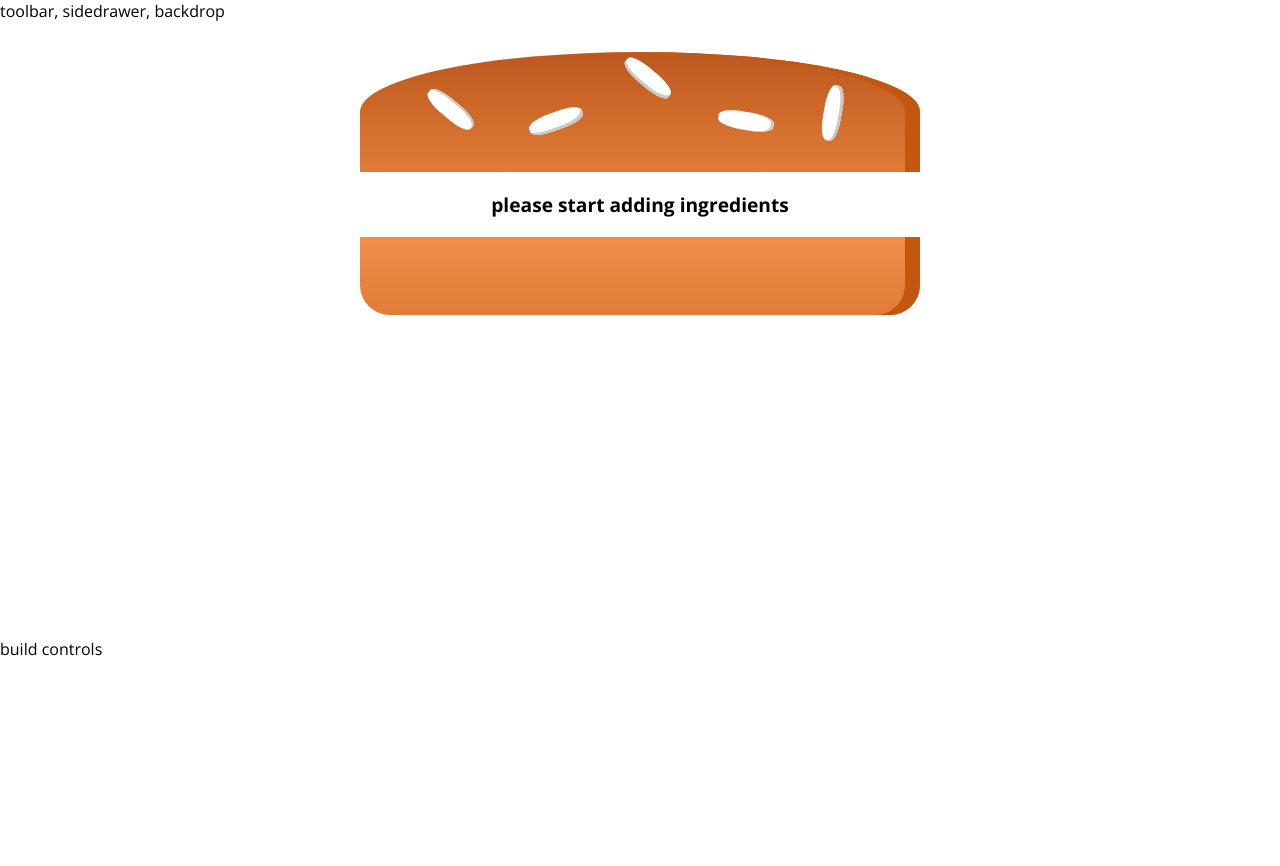
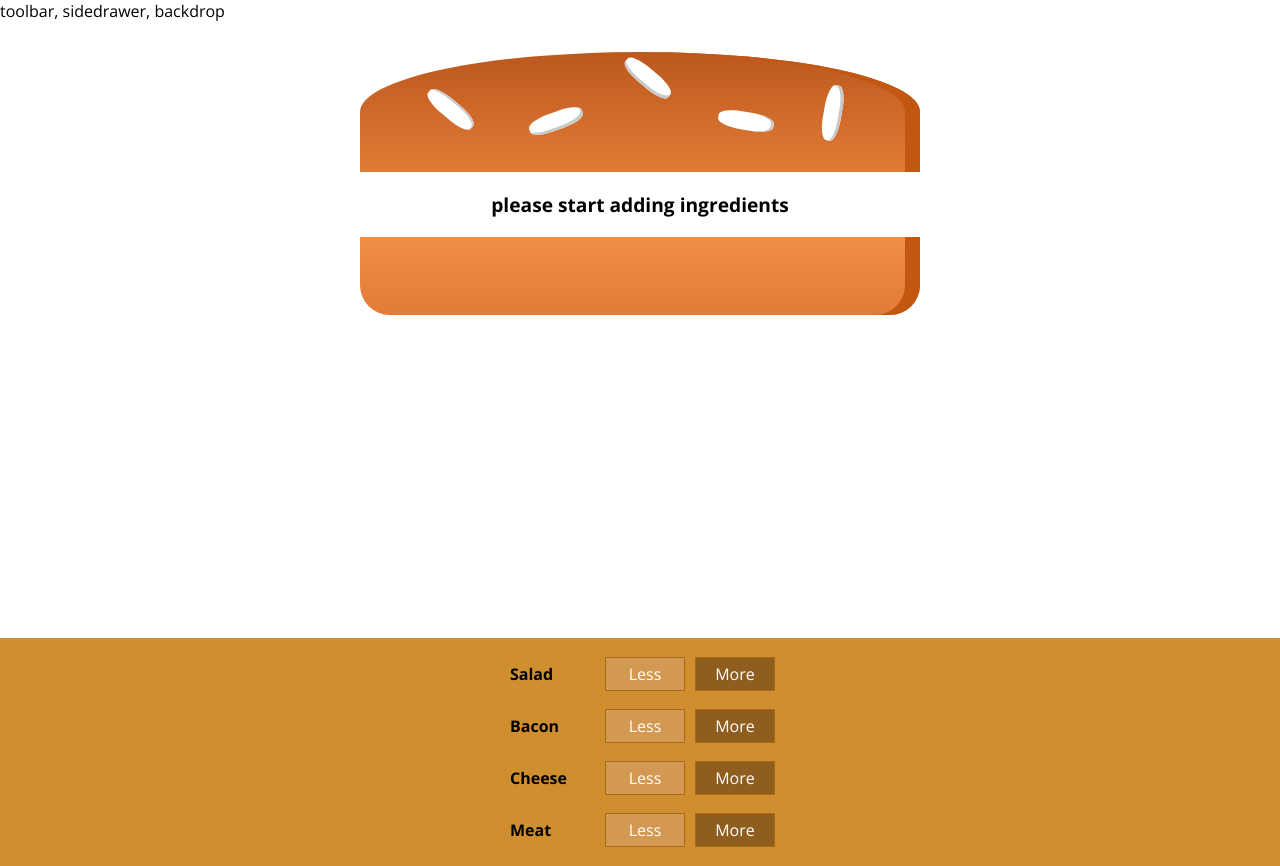
Before and after one commit to beezy12/reactBurger, a React app: page / in a window 1280 px wide. Before the commit the page ends 800 px from the top, so only its background shows below. Built offline with nearby package versions, Linux system fonts and the light colour scheme.

Commit message:
added buttons for ingredients

```diff
--- /dev/null
+++ b/src/components/Burger/BuildControls/BuildControl/BuildControl.css
@@ -0,0 +1,56 @@
+.BuildControl {
+    display: flex;
+    justify-content: space-between;
+    align-items: center;
+    margin: 5px 0;
+}
+
+.BuildControl button {
+    display: block;
+    font: inherit;
+    padding: 5px;
+    margin: 0 5px;
+    width: 80px;
+    border: 1px solid #AA6817;
+    cursor: pointer;
+    outline: none;
+}
+
+.BuildControl button:disabled {
+    background-color: #AC9980;
+    border: 1px solid #7E7365;
+    color: #ccc;
+    cursor: default;
+}
+
+.BuildControl button:hover:disabled {
+    background-color: #AC9980;
+    color: #ccc;
+    cursor: not-allowed;
+}
+
+.Label {
+    padding: 10px;
+    font-weight: bold;
+    width: 80px;
+}
+
+.BuildControl .Less {
+    background-color: #D39952;
+    color: white;
+}
+
+.BuildControl .More {
+    background-color: #8F5E1E;
+    color: white;
+}
+
+.BuildControl .Less:hover, .BuildControl .Less:active {
+    background-color: #DAA972;
+    color: white;
+}
+
+.BuildControl .More:hover,.BuildControl .More:active {
+    background-color: #99703F;
+    color: white;
+}
--- /dev/null
+++ b/src/components/Burger/BuildControls/BuildControl/BuildControl.js
@@ -0,0 +1,13 @@
+import React from 'react';
+
+import classes from './BuildControl.css';
+
+const buildControl = (props) => (
+    <div className={classes.BuildControl}>
+        <div className={classes.Label}>{props.label}</div>
+        <button className={classes.Less}>Less</button>
+        <button className={classes.More}>More</button>
+    </div>
+);
+
+export default buildControl;
--- /dev/null
+++ b/src/components/Burger/BuildControls/BuildControls.css
@@ -0,0 +1,10 @@
+.BuildControls {
+    width: 100%;
+    background-color: #CF8F2E;
+    display: flex;
+    flex-flow: column;
+    align-items: center;
+    box-shadow: 0 2px 1px #ccc;
+    margin: auto;
+    padding: 10px 0;
+}
--- /dev/null
+++ b/src/components/Burger/BuildControls/BuildControls.js
@@ -0,0 +1,21 @@
+import React from 'react';
+
+import BuildControl from './BuildControl/BuildControl';
+import classes from './BuildControls.css';
+
+const controls = [
+    {label: 'Salad', type: 'salad'},
+    {label: 'Bacon', type: 'bacon'},
+    {label: 'Cheese', type: 'cheese'},
+    {label: 'Meat', type: 'meat'},
+];
+
+const buildControls = (props) => (
+    <div className={classes.BuildControls}>
+        {controls.map(ctrl => (
+            <BuildControl key={ctrl.label} label={ctrl.label} />
+        ))}
+    </div>
+)
+
+export default buildControls;
--- a/src/containers/BurgerBuilder/BurgerBuilder.js
+++ b/src/containers/BurgerBuilder/BurgerBuilder.js
@@ -2,6 +2,7 @@
 
 import Aux from '../../hoc/Aux';
 import Burger from '../../components/Burger/Burger';
+import BuildControls from '../../components/Burger/BuildControls/BuildControls';
 
 class BurgerBuilder extends Component {
     /*constructor() {
@@ -24,7 +25,7 @@
         return (
             <Aux>
                 <Burger ingredients={this.state.ingredients} />
-                <div>build controls</div>
+                <BuildControls />
             </Aux>
         );
     }
```
